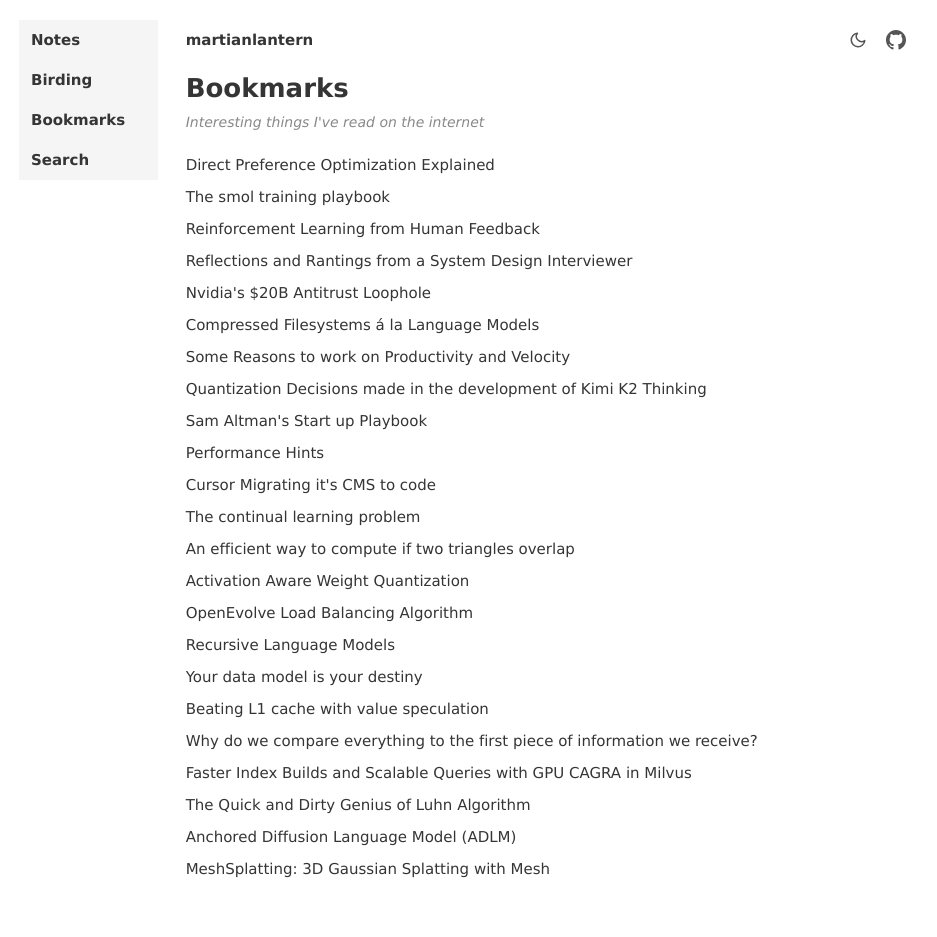
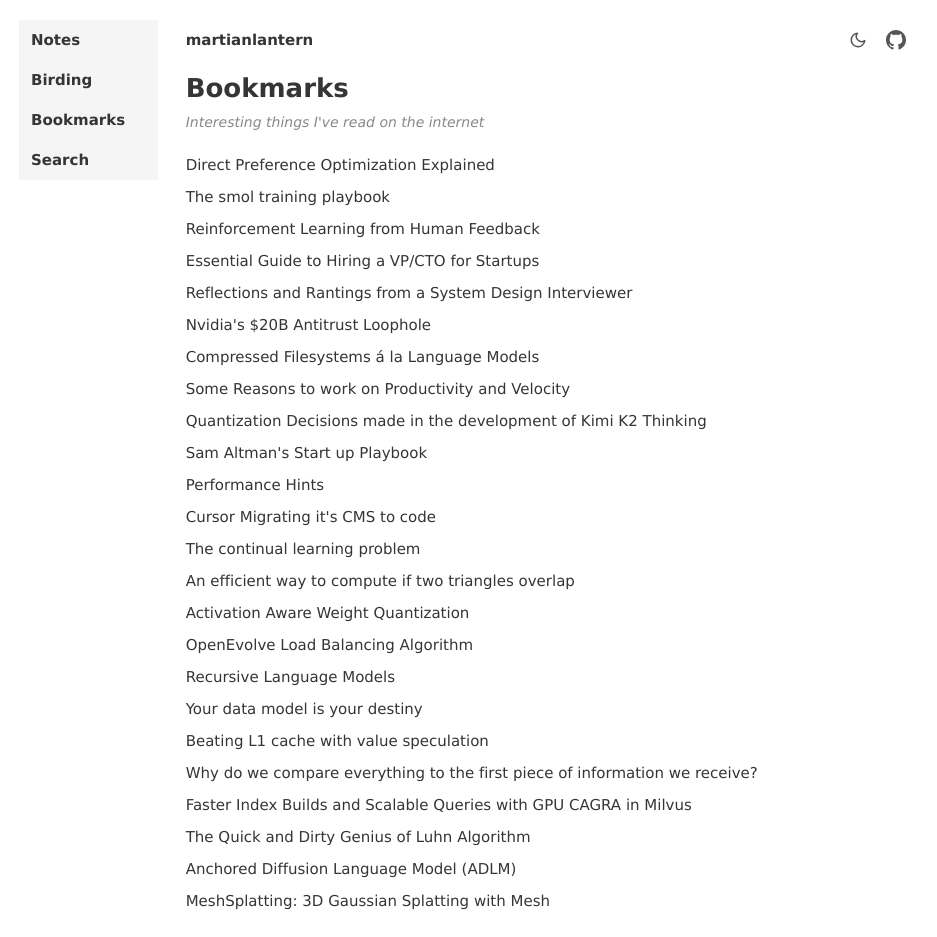
Before and after one commit to martianlantern/martianlantern.github.io, a Jekyll site: the page built from bookmarks.md, in a window 1280 px wide. Shown: the whole page, without its empty margins (166-1103 px from the left). Built offline with Jekyll 4.4.1, drawn with Linux system fonts in a browser that asks for light colours; before the commit the page ends 905 px from its top, so only the background shows below that.

Commit message:
some more readings

```diff
--- a/bookmarks.md
+++ b/bookmarks.md
@@ -20,6 +20,10 @@ title: Bookmarks
 
         <a href="https://rlhfbook.com/" class="post-entry" target="_blank">
             <span class="post-title">Reinforcement Learning from Human Feedback</span>
+        </a>
+
+        <a href="https://shailppatel.com/2025/12/23/essential-guide-to-hiring-a-vp-cto-for-startups-part-1/" class="post-entry" target="_blank">
+            <span class="post-title">Essential Guide to Hiring a VP/CTO for Startups</span>
         </a>
 
         <a href="https://www.calvinbarker.com/blog/reflections-and-rantings-from-a-system-design-interviewer" class="post-entry" target="_blank">
```
